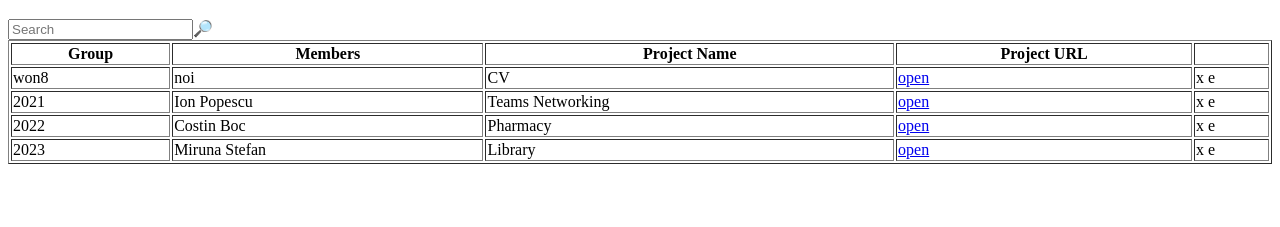
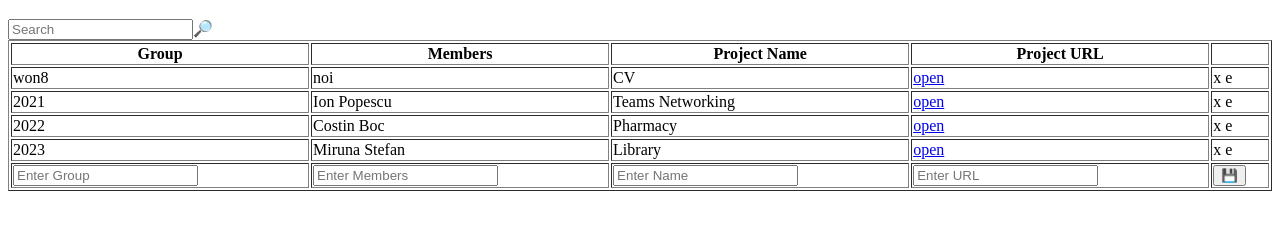
Before and after one commit to biancagrg/teams-networking, a plain HTML site: page index.html in a window 1280 px wide. Shown: the part 61-288 px from the top of the page. Drawn offline with Linux system fonts and the light colour scheme.

Commit message:
prepare submit team

```diff
--- a/index.html
+++ b/index.html
@@ -18,6 +18,7 @@
         >
       </form>
 
+      <form action="" method="post" id="editForm">
         <table border="1">
           <thead>
             <tr>
@@ -28,19 +29,48 @@
               <th></th>
             </tr>
           </thead>
-        <tbody>
+          <tbody></tbody>
+          <tfoot>
             <tr>
-            <td>won8</td>
-            <td>noi</td>
-            <td>CV</td>
               <td>
-              <a href="https://github.com/biancagrg">biancagrg</a>
+                <input
+                  type="text"
+                  placeholder="Enter Group"
+                  name="promotion"
+                  required
+                />
               </td>
-            <td>x e</td>
+              <td>
+                <input
+                  type="text"
+                  placeholder="Enter Members"
+                  name="members"
+                  required
+                />
+              </td>
+              <td>
+                <input
+                  type="text"
+                  placeholder="Enter Name"
+                  name="name"
+                  required
+                />
+              </td>
+              <td>
+                <input
+                  type="text"
+                  placeholder="Enter URL"
+                  name="url"
+                  required
+                />
+              </td>
+              <td>
+                <button type="submit">💾</button>
+              </td>
             </tr>
-        </tbody>
-        <tfoot></tfoot>
+          </tfoot>
         </table>
+      </form>
     </section>
 
     <footer></footer>
--- a/index.js
+++ b/index.js
@@ -33,4 +33,26 @@ function loadTeams() {
     });
 }
 
+function submitForm(e) {
+  e.preventDefault();
+  var promotion = document.querySelector("input[name=promotion]").value;
+  var members = document.querySelector("input[name=members]").value;
+  var name = document.querySelector("input[name=name]").value;
+  var url = document.querySelector("input[name=url]").value;
+
+  var team = {
+    promotion: promotion,
+    members: members,
+    name: name,
+    url: url,
+  };
+  console.warn("submit", JSON.stringify(team));
+}
+
+function initEvents() {
+  var form = document.getElementById("editForm");
+  form.addEventListener("submit", submitForm);
+}
+
 loadTeams();
+initEvents();
```
Lines whose indentation alone changed are shown as unchanged.
